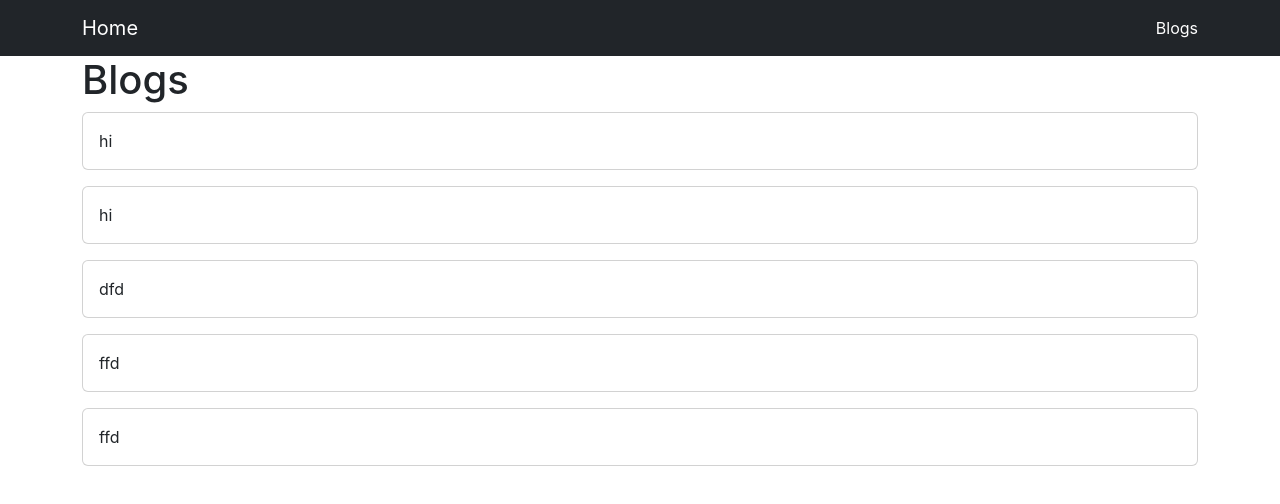
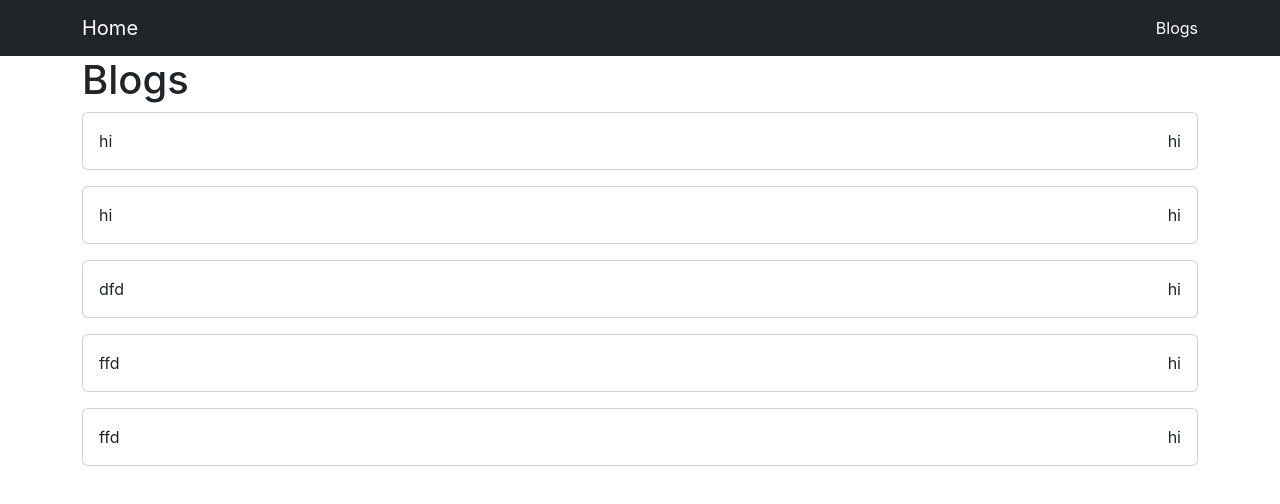
Before and after one commit to yungan9/blog, a React (Create React App) app: page /blogs in a window 1280 px wide. Shown: the top 504 px of the page. Built offline with nearby package versions, Linux system fonts and the light colour scheme; data requests are answered from the project's data file.

Commit message:
prop types

```diff
--- a/package.json
+++ b/package.json
@@ -8,6 +8,7 @@
     "@testing-library/user-event": "^13.5.0",
     "axios": "^1.5.0",
     "json-server": "^0.17.4",
+    "porp-types": "^0.0.1-security",
     "react": "^18.2.0",
     "react-dom": "^18.2.0",
     "react-router-dom": "^5.3.4",
--- a/src/components/Card.js
+++ b/src/components/Card.js
@@ -1,3 +1,5 @@
+import PropTypes from "prop-types";
+
 const Card = ({title, children}) => {
     return(
         <div className="card mb-3">
@@ -13,4 +15,13 @@ const Card = ({title, children}) => {
     );
 };
 
+Card.propTypes = {
+    title: PropTypes.string.isRequired,
+    children: PropTypes.element,
+};
+
+Card.defaultProps = {
+    children: null
+};
+
 export default Card;
--- a/src/pages/ListPage.js
+++ b/src/pages/ListPage.js
@@ -22,6 +22,7 @@ const ListPage = () => {
             {posts.map(post => {
                 return (
                     <Card key={post.id} title={post.title}>
+                        <div>hi</div>
                     </Card>
                 );
             })}
```
Also changed, not shown: 1 other file (tests, documents, lock files or other folders).
